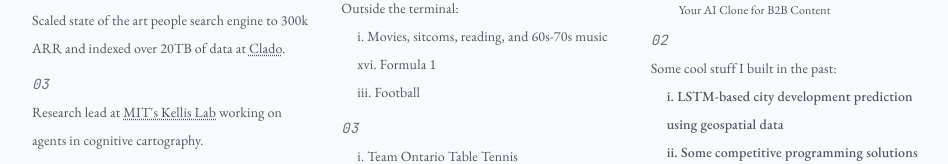
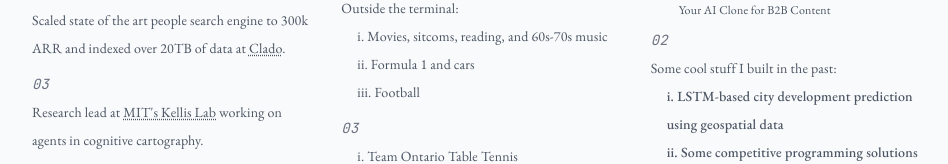
Before and after one commit to DavidBShan/WebsiteV2, a Next.js app: page / in a window 1280 px wide. Shown: the part 366-530 px from the top of the page, without its empty margins (160-1108 px from the left). Built offline with nearby package versions, Linux system fonts and the light colour scheme.

Commit message:
docs: fix interests list numbering and broaden formula 1 entry to cars

```diff
--- a/app/page.tsx
+++ b/app/page.tsx
@@ -283,7 +283,7 @@ export default function Home() {
                     <p className="mb-4">Outside the terminal:</p>
                     <ul className="space-y-2" style={{ marginLeft: "1rem" }}>
                       <li>i. Movies, sitcoms, reading, and 60s-70s music</li>
-                      <li>xvi. Formula 1</li>
+                      <li>ii. Formula 1 and cars</li>
                       <li>iii. Football</li>
                     </ul>
                   </div>
```
